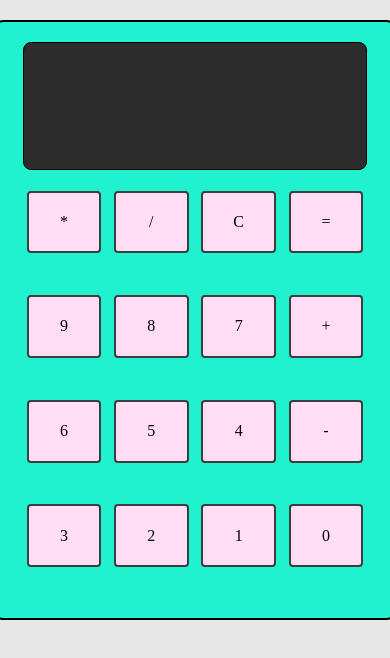
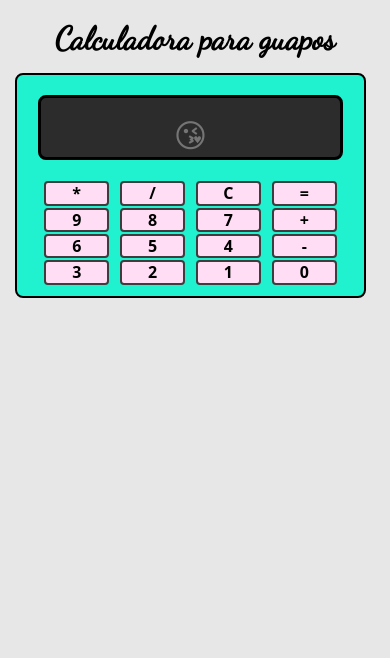
Before and after one commit to ernestoguisado/calculator, a plain HTML site: page index.html in a window 390 px wide. Drawn offline with Linux system fonts and the light colour scheme.

Commit message:
movil perfe

```diff
--- a/index.html
+++ b/index.html
@@ -1,20 +1,25 @@
 <!DOCTYPE html>
 <html lang="en">
+
 <head>
     <meta charset="UTF-8">
     <meta name="viewport" content="width=device-width, initial-scale=1.0">
     <title>Calculator</title>
     <link rel="stylesheet" href="reset.css">
     <link rel="stylesheet" href="styles.css">
+    <link rel="preconnect" href="https://fonts.googleapis.com">
+    <link rel="preconnect" href="https://fonts.gstatic.com" crossorigin>
+    <link href="https://fonts.googleapis.com/css2?family=Dancing+Script&family=Outfit:wght@200&display=swap" rel="stylesheet">
     <script src="calc.js"></script>
 
 </head>
+
 <body>
-
-<main id="app" class="">
+    <h1 class="guapo">Calculadora para guapos</h1>
+    <main id="app">
         <form name="calculator" class="calculadora">
 
-<input class="calculadora__display" type="textfield" name="ans" value="" autocomplete="off" readonly>
+            <input class="calculadora__display" type="textfield" name="ans" value="" autocomplete="off" readonly placeholder="😘">
 
 
             <div class="calculadora__container">
@@ -22,7 +27,8 @@
                 <input type="button" class="calculadora__button" value="*" onclick="document.calculator.ans.value+='*'">
                 <input type="button" class="calculadora__button" value="/" onclick="document.calculator.ans.value+='/'">
                 <input type="reset" class="calculadora__button " value="C">
-<input type="button" class="calculadora__button" value="=" onclick="document.calculator.ans.value=eval(document.calculator.ans.value)">
+                <input type="button" class="calculadora__button" value="="
+                    onclick="document.calculator.ans.value=eval(document.calculator.ans.value)">
                 <input type="button" class="calculadora__button" value="9" onclick="document.calculator.ans.value+='9'">
                 <input type="button" class="calculadora__button" value="8" onclick="document.calculator.ans.value+='8'">
                 <input type="button" class="calculadora__button" value="7" onclick="document.calculator.ans.value+='7'">
@@ -41,4 +47,5 @@
         </form>
     </main>
 </body>
+
 </html>
--- a/styles.css
+++ b/styles.css
@@ -4,12 +4,19 @@ body {
     flex-direction: column;
     align-items: center;
     background-color: rgb(231, 231, 231);
+    font-family: 'Dancing Script', cursive;
+
 
 }
+
+.guapo {
+    margin-bottom: 0;
+}
+
 .calculadora {
-    margin-top: 20px;
+    margin-top: 0;
     padding: 10px;
-    display:flex;
+    display: flex;
     flex-direction: column;
     gap: 20px;
     background-color: rgb(32, 241, 207);
@@ -21,11 +28,26 @@ body {
     border: solid 2px black;
 }
 
+@media  (max-width: 900px) {
+    .body {
+        align-items: center;
+    }
+
+    .calculadora {
+        width: 90%;
+        height: 100%;
+        margin: 15px;
+
+    }
+
+}
+
+
 .calculadora__display {
     width: 90%;
     height: 20%;
     background-color: rgb(44, 44, 44);
-    border: solid 1px black;
+    border: solid 3px black;
     border-radius: 8px;
     margin-top: 10px;
     text-align: center;
@@ -33,16 +55,18 @@ body {
     color: white;
     font-size: xx-large;
 }
+
 .calculadora__container {
 
     width: 90%;
     height: 80%;
     display: flex;
-    justify-content:space-between;
+    justify-content: space-between;
     flex-wrap: wrap;
     gap: 0;
 
 }
+
 .calculadora__button {
     width: 22%;
     height: 15%;
@@ -50,4 +74,10 @@ body {
     border: solid rgb(61, 61, 61) 2px;
     border-radius: 4px;
     margin: 1px;
+    font-family: system-ui, -apple-system, BlinkMacSystemFont, 'Segoe UI', Roboto, Oxygen, Ubuntu, Cantarell, 'Open Sans', 'Helvetica Neue', sans-serif;
+    font-weight: 700;
 }
+
+.calculadora__button:hover {
+    background-color: rgb(253, 140, 210);
+}
```
Lines whose indentation alone changed are shown as unchanged.
